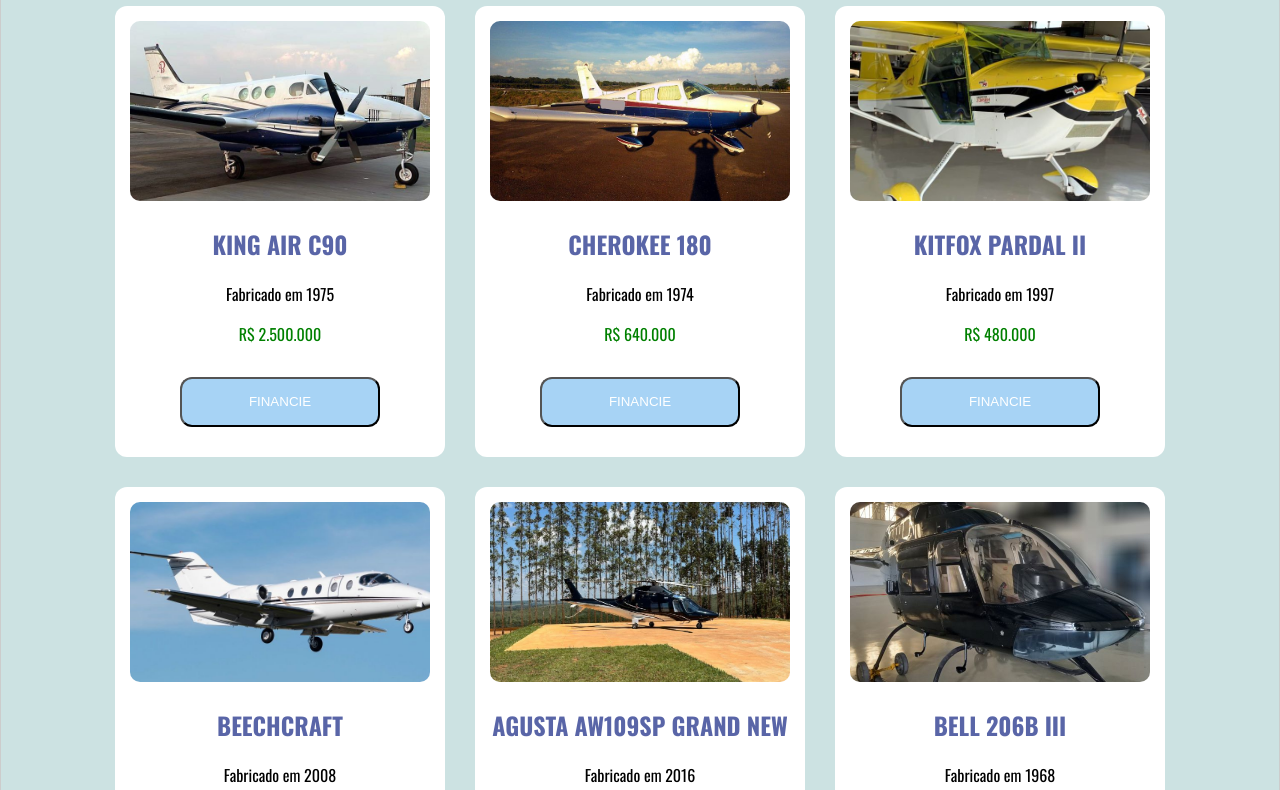
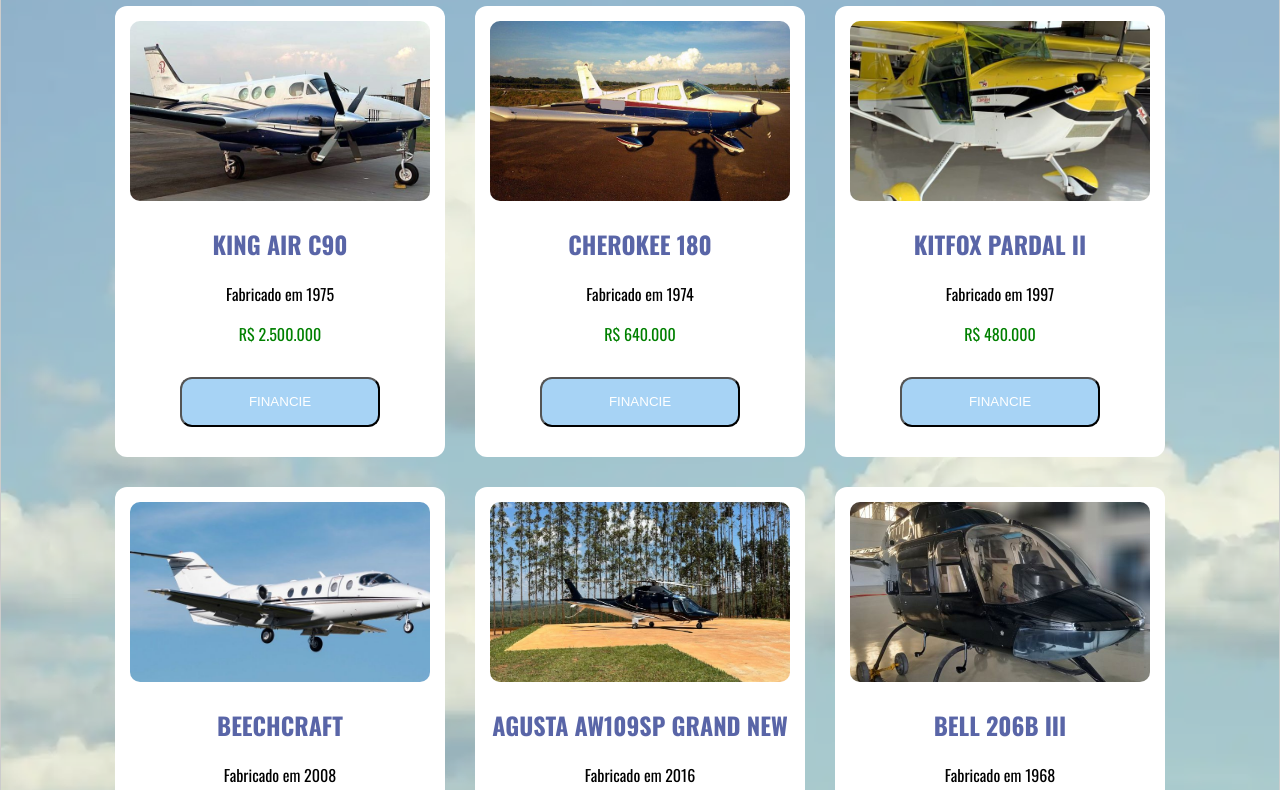
Before and after one commit to rokte/trabalho-pw, a plain HTML site: page index.html in a window 1280 px wide. Shown: the part 226-1016 px from the top of the page. Drawn offline with nearby package versions, Linux system fonts and the light colour scheme.

Commit message:
Update arte.css

```diff
--- a/arte.css
+++ b/arte.css
@@ -2,7 +2,7 @@
 body {background-color: #A7D3F5;
     font-family: "Oswald", sans-serif;
      margin: 0;
-    background-image: url(../img/74945.webp);
+    background-image: url(74945.webp);
     background-size: auto;}
 header{background-color:#0f348c ;}
 .titulo{margin-top: 0;
```
